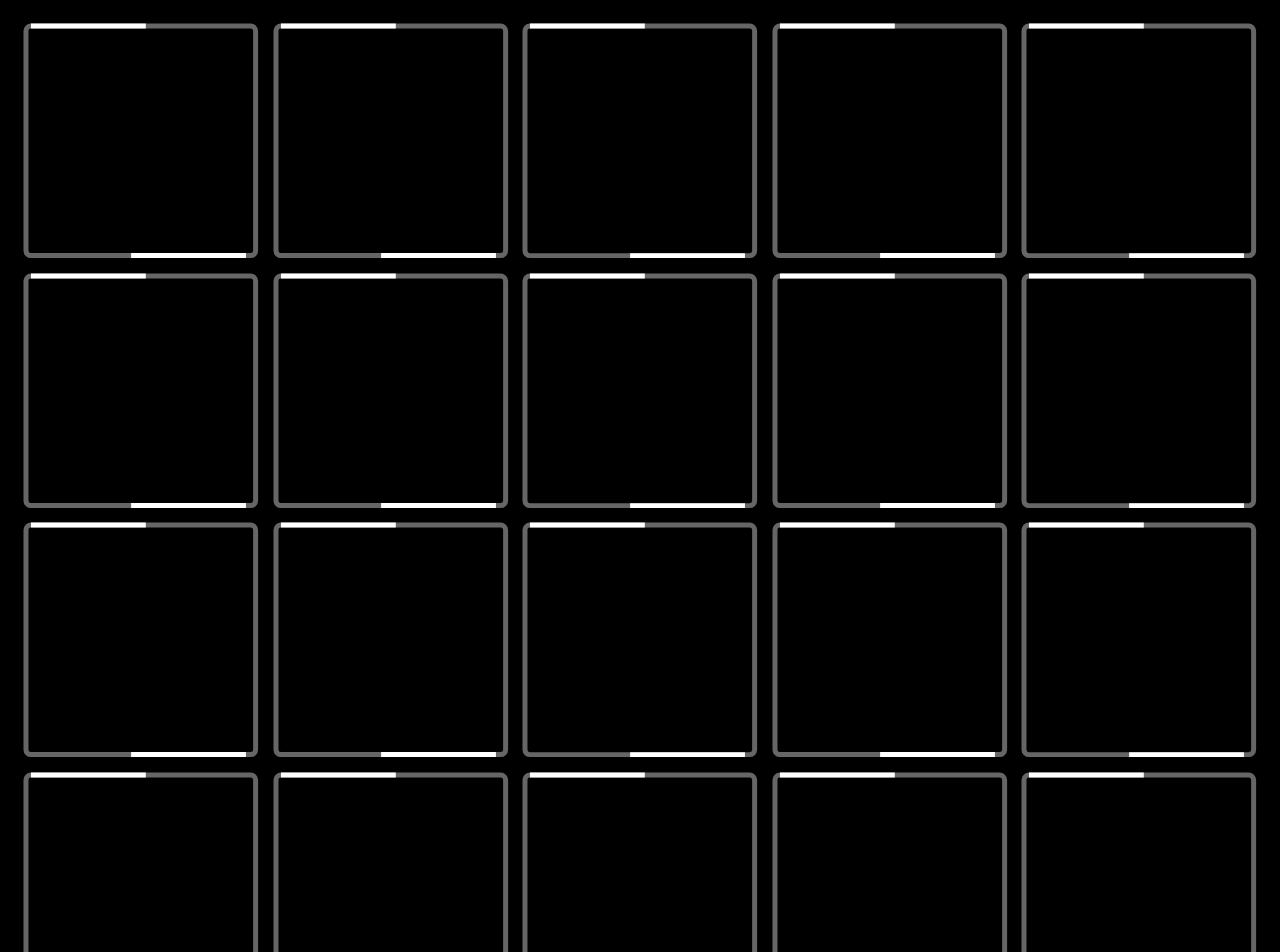
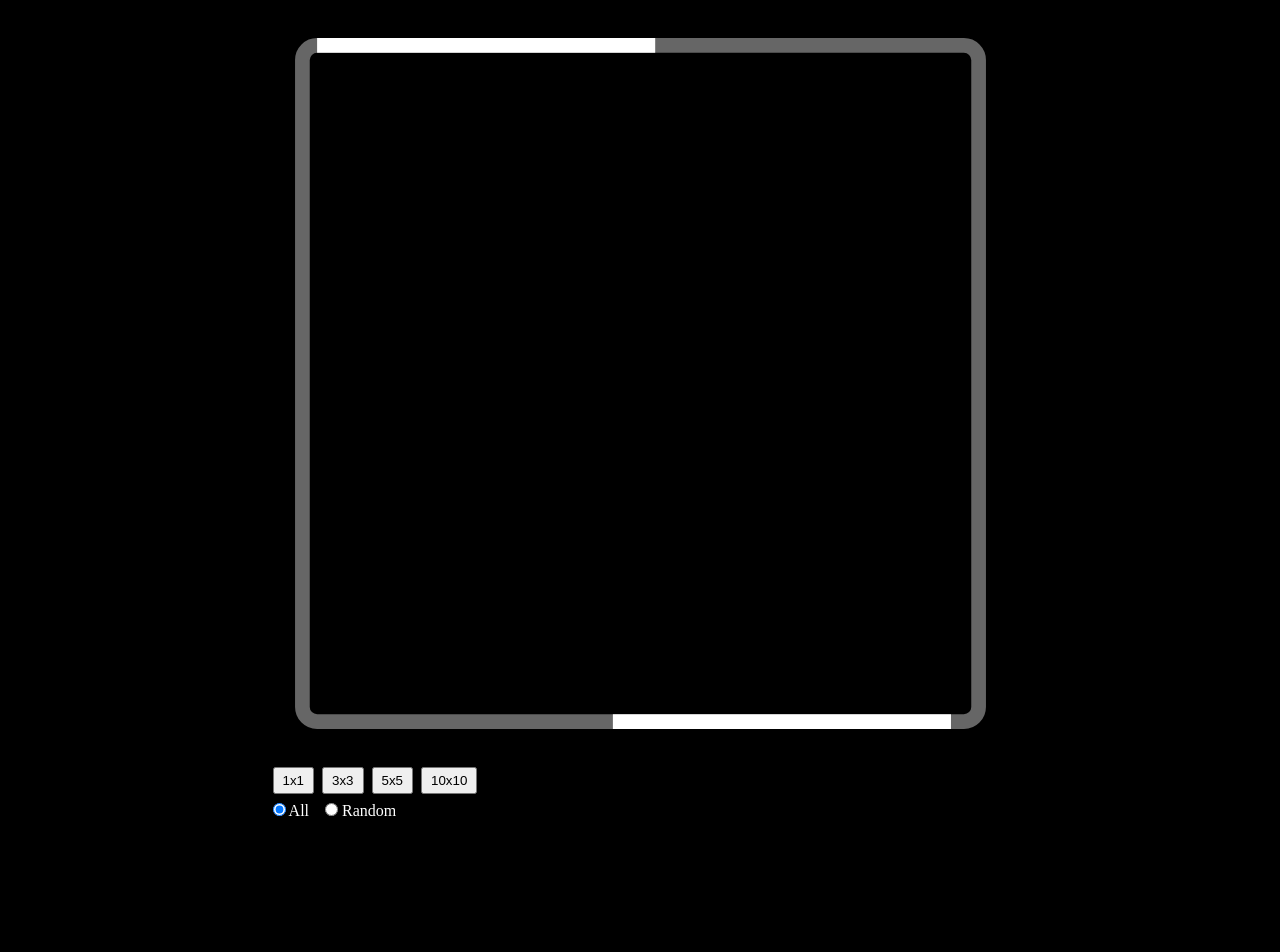
Before and after one commit to shezimanor/rectangle-animation-app, a Vue app: page / in a window 1280 px wide. Shown: the top 952 px of the page. After the commit the page ends 836 px from the top, so only its background shows below. Built offline with nearby package versions, Linux system fonts and the light colour scheme.

Commit message:
feat: 建立選擇數量選項功能，並調整版面排版 --- 同時也建立單選按鈕(Radio Button)，但功能尚未實現

```diff
--- a/src/App.vue
+++ b/src/App.vue
@@ -1,9 +1,51 @@
 <script setup>
+import { computed, ref } from 'vue';
 import GeometricShape from './components/GeometricShape.vue';
+const activeElement = ref('all');
+const elementCount = ref(1);
+const elementCountSqrt = computed(() => Math.sqrt(elementCount.value));
+const elementLayoutClass = computed(
+  () => `grid-${elementCountSqrt.value}x${elementCountSqrt.value}`
+);
+function changeElementCount(count) {
+  elementCount.value = count;
+}
 </script>
 
 <template>
-  <div class="grid-container grid-5x5">
-    <GeometricShape v-for="n in 25" :active="true" />
+  <div class="main-wrapper">
+    <div :class="['grid-container', elementLayoutClass]">
+      <GeometricShape v-for="n in elementCount" :active="true" />
+    </div>
+    <div class="flex-container">
+      <div class="flex-item">
+        <button @click="changeElementCount(1)">1x1</button>
+        <button @click="changeElementCount(9)">3x3</button>
+        <button @click="changeElementCount(25)">5x5</button>
+        <button @click="changeElementCount(100)">10x10</button>
+      </div>
+      <div class="flex-item">
+        <label>
+          <input
+            type="radio"
+            id="all"
+            name="activeElement"
+            value="all"
+            v-model="activeElement"
+          />
+          All
+        </label>
+        <label>
+          <input
+            type="radio"
+            id="random"
+            name="activeItem"
+            value="random"
+            v-model="activeElement"
+          />
+          Random
+        </label>
+      </div>
+    </div>
   </div>
 </template>
--- a/src/assets/styles/main.scss
+++ b/src/assets/styles/main.scss
@@ -6,13 +6,20 @@
 
 body {
   background-color: black;
+  color: #fff;
 }
-
+.main-wrapper {
+  display: flex;
+  flex-direction: column;
+  width: 100%;
+  max-width: 767px;
+  margin: auto;
+  padding: 16px;
+  row-gap: 16px;
+}
 .grid-container {
   display: grid;
   width: 100%;
-  padding: 16px;
-
   // 各種數量的排列樣式
   &.grid-1x1 {
     grid-template: repeat(1, 1fr) / repeat(1, 1fr);
@@ -30,3 +37,21 @@ body {
     grid-template: repeat(10, 1fr) / repeat(10, 1fr);
   }
 }
+.flex-container {
+  display: flex;
+  width: 100%;
+  flex-direction: column;
+  row-gap: 8px;
+  .flex-item {
+    width: 100%;
+    display: flex;
+    flex-direction: row;
+    column-gap: 8px;
+    button {
+      padding: 4px 8px;
+    }
+    label {
+      padding-right: 8px;
+    }
+  }
+}
```
